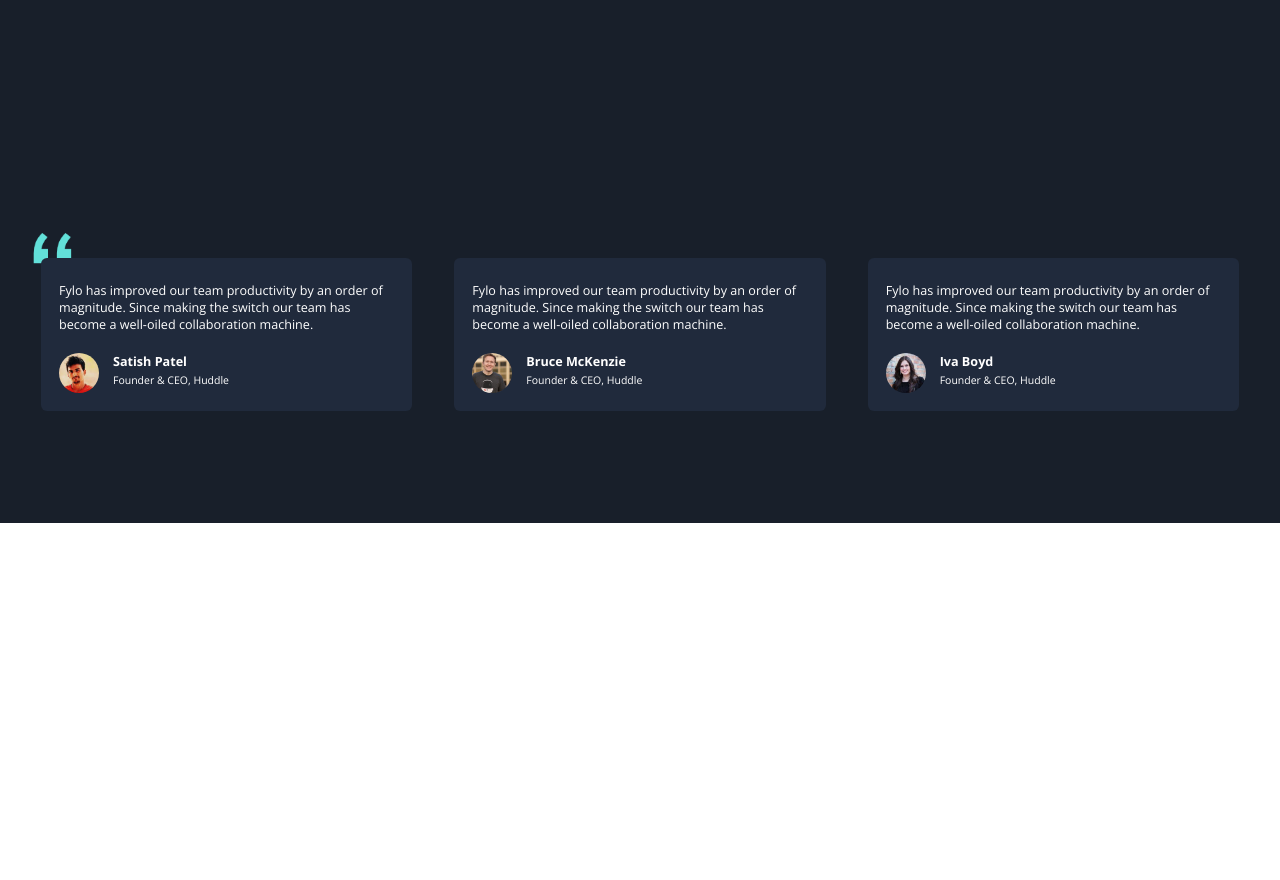
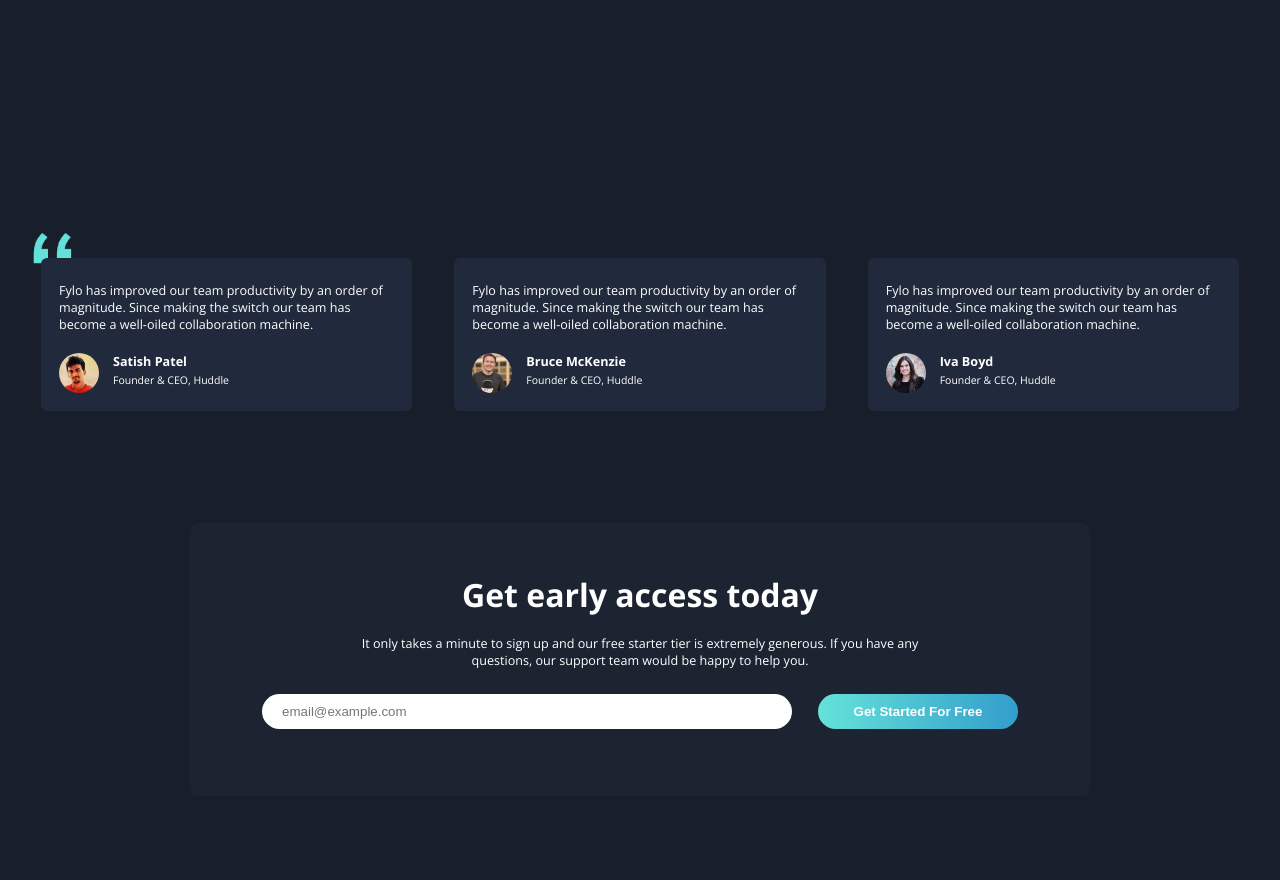
Before and after one commit to KavirajSinghBhati/fylolandingpage, a plain HTML site: page index.html in a window 1280 px wide. Shown: the part 2587-3467 px from the top of the page. Before the commit the page ends 3110 px from the top, so only its background shows below. Drawn offline with nearby package versions, Linux system fonts and the light colour scheme.

Commit message:
sign-up cta complete

```diff
--- a/css/style.css
+++ b/css/style.css
@@ -281,6 +281,49 @@ h1 {
   font-size: 0.75rem;
 }
 
+.sign-up-wrapper {
+  background: var(--mainBg);
+  padding-left: 1.143em;
+  padding-right: 1.143em;
+  padding-bottom: 6em;
+}
+
+.sign-up-block {
+  width: 100%;
+  max-width: 900px;
+  margin: 0 auto;
+  background: var(--introSignUpBg);
+  border-radius: 8px;
+  padding: 3em 1.786em 2.214em 1.786em;
+  text-align: center;
+}
+
+.sign-up-block h3 {
+  font-size: 1.15rem;
+  margin-bottom: 19px;
+}
+
+.sign-up-block p {
+  font-size: 0.9rem;
+}
+
+input[type="email"],
+input[type="submit"] {
+  display: block;
+  width: 100%;
+  padding: 10px 20px;
+  outline: none;
+  border: none;
+  border-radius: 25px;
+  margin: 25px 0;
+}
+
+input[type="submit"] {
+  background: linear-gradient(to right, var(--cyan), var(--blue));
+  color: var(--white);
+  font-weight: 700;
+}
+
 @media (min-width: 768px) {
   .logo {
     width: 9em;
@@ -329,6 +372,18 @@ h1 {
   }
   .quote {
     width: 500px;
+  }
+  .sign-up-block h3 {
+    font-size: 2.286rem;
+  }
+  .sign-up-block p {
+    width: 75%;
+    margin: 0 auto;
+  }
+  input[type="email"],
+  input[type="submit"] {
+    width: 80%;
+    margin: 25px auto;
   }
 }
 
@@ -391,4 +446,17 @@ h1 {
   .quote {
     width: 100%;
   }
+  .sign-up-block {
+    padding: 3.571em 5.143em 3em 5.143em;
+  }
+
+  .sign-up-form {
+    display: grid;
+    grid-template-columns: auto 200px;
+    gap: 26px;
+  }
+  input[type="email"],
+  input[type="submit"] {
+    width: 100%;
+  }
 }
--- a/index.html
+++ b/index.html
@@ -142,5 +142,21 @@
         </div>
       </div>
     </div>
+    <div class="sign-up-wrapper">
+      <div class="sign-up">
+        <div class="sign-up-block">
+          <h3>Get early access today</h3>
+          <p>
+            It only takes a minute to sign up and our free starter tier is
+            extremely generous. If you have any questions, our support team
+            would be happy to help you.
+          </p>
+          <form class="sign-up-form">
+            <input type="email" name="email" placeholder="email@example.com" />
+            <input type="submit" value="Get Started For Free" />
+          </form>
+        </div>
+      </div>
+    </div>
   </body>
 </html>
```
